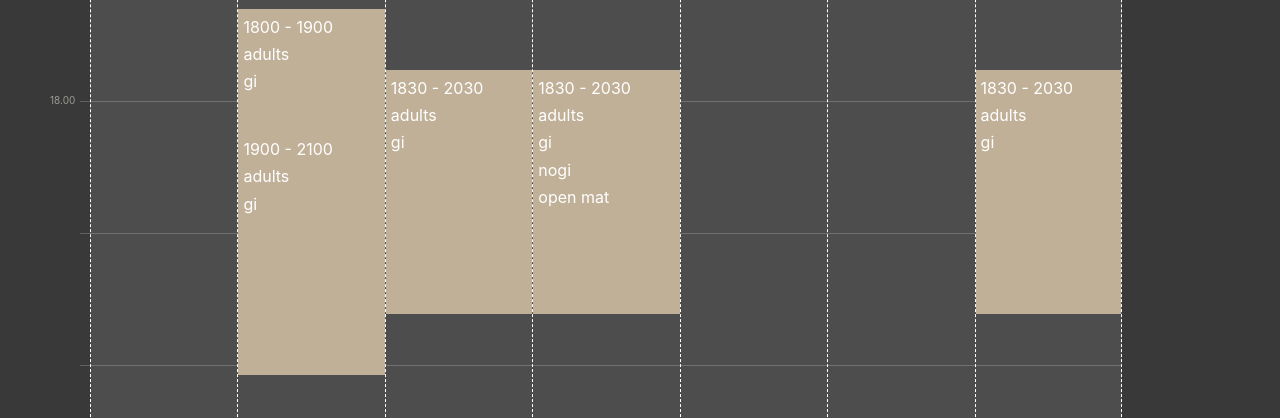
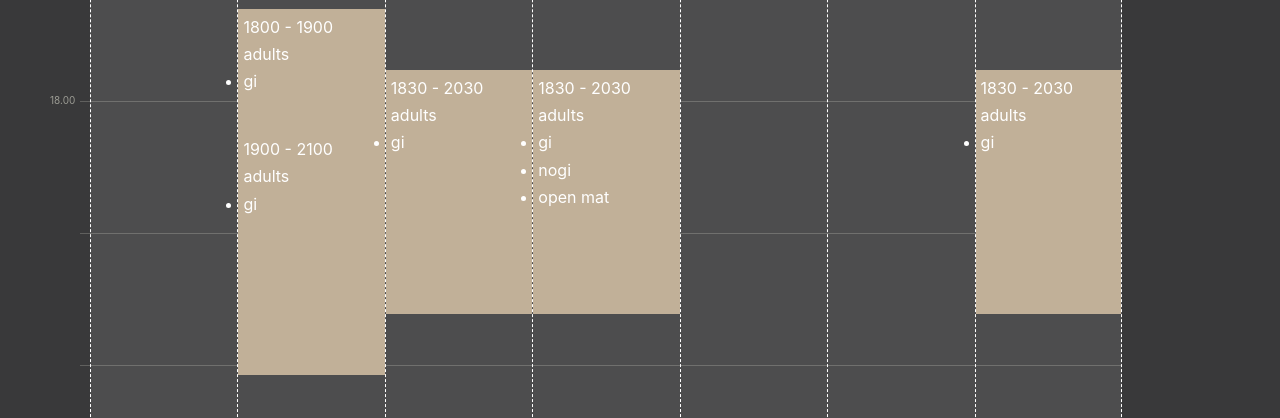
Before and after one commit to thebailers/membr-mngment, a React (Create React App) app: page /classes/tuesday in a window 1280 px wide. Shown: the part 1488-1906 px from the top of the page. Built offline with nearby package versions, Linux system fonts and the light colour scheme; no server answers.

Commit message:
CalendarDay tests

```diff
--- a/src/components/calendar/calendar-day/calendar-day.tsx
+++ b/src/components/calendar/calendar-day/calendar-day.tsx
@@ -35,9 +35,13 @@ const CalendarDay = ({ day, classes }: TCalendarDay) => {
             {c.start} - {c.end}
           </div>
           <div>{c.type}</div>
-          {c.tags.map((t, i) => (
-            <div key={i}>{t}</div>
-          ))}
+          {c.tags.length && (
+            <ul>
+              {c.tags.map((t, i) => (
+                <li key={i}>{t}</li>
+              ))}
+            </ul>
+          )}
         </div>
       ))}
     </div>
```
Also changed, not shown: 1 other file (tests, documents, lock files or other folders).
